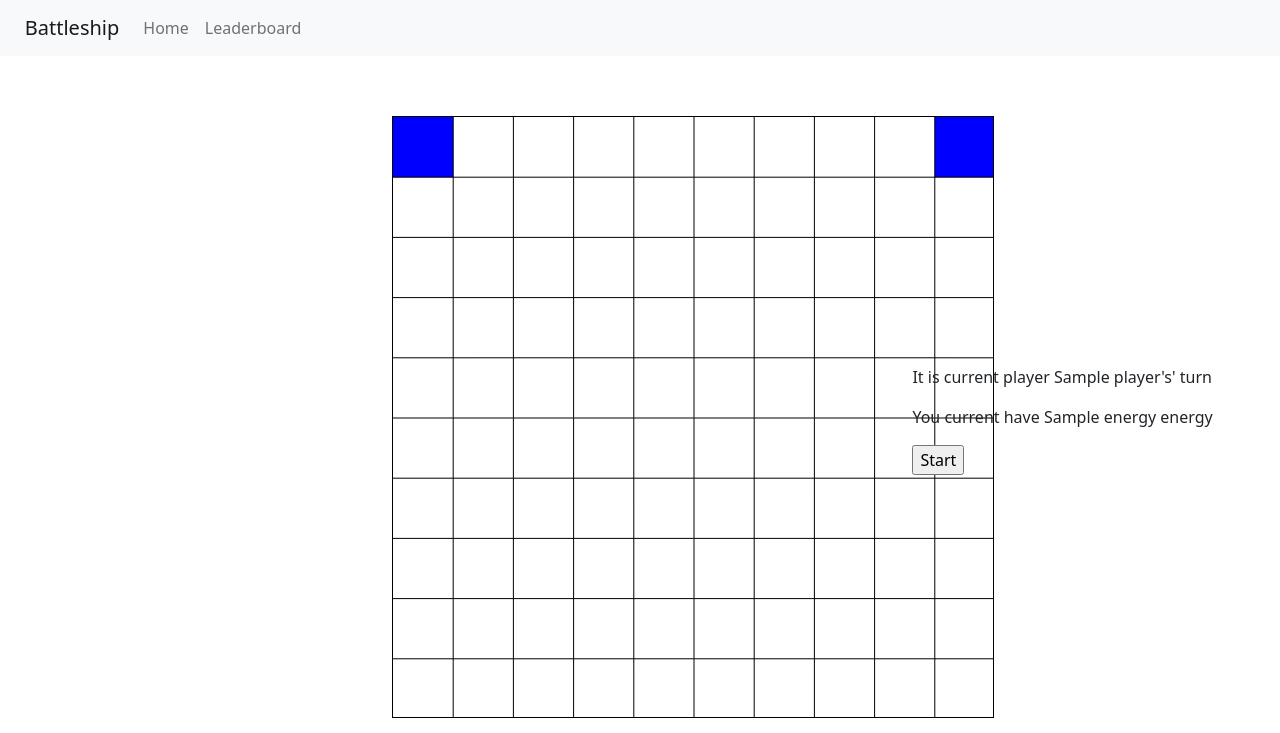
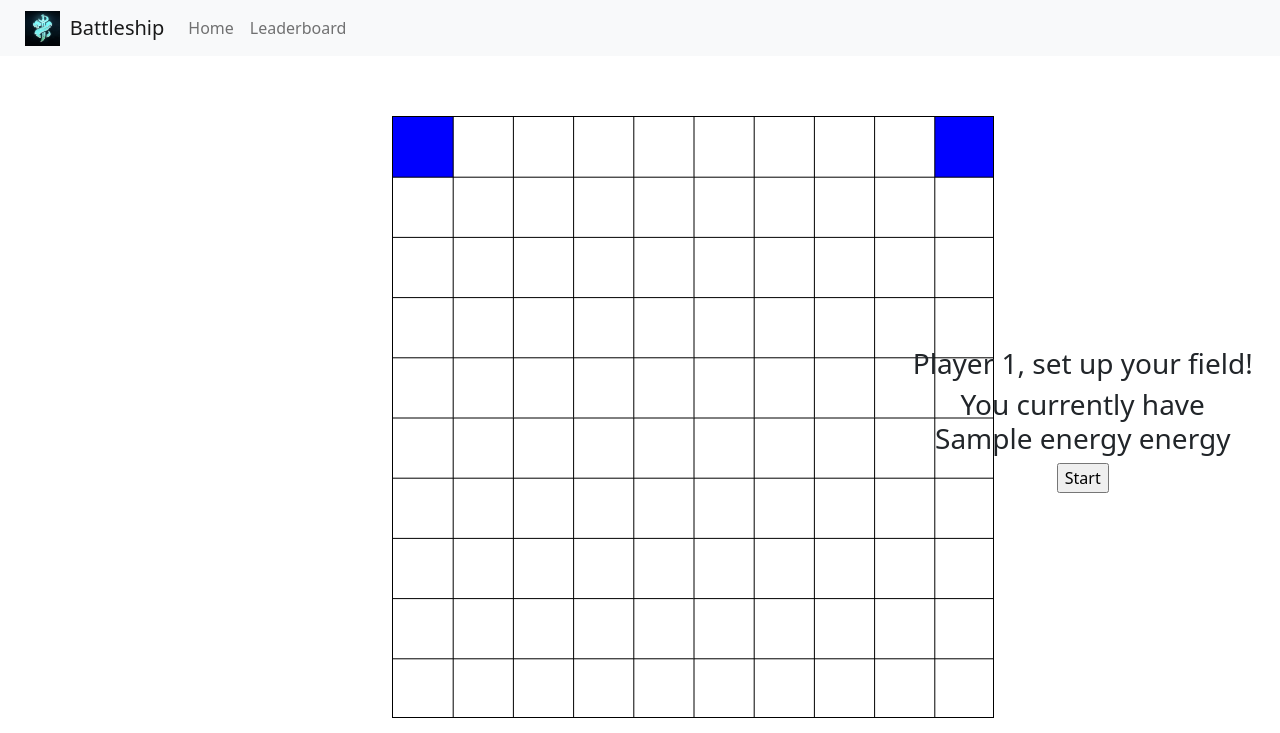
Before and after one commit to kcao20/battleship, a Flask app: template app/templates/index.html in a window 1280 px wide. Shown: the top 733 px of the page. Run offline with Flask 2, Linux system fonts and the light colour scheme; the template is opened without the code that fills it: most values are stand-ins (such as "Sample title", 1, 10 or a date in 2020).

Commit message:
replace alerts with innerhtmlg

```diff
--- a/app/static/js/battleship.js
+++ b/app/static/js/battleship.js
@@ -48,6 +48,7 @@ class Field{
 let currentBoard = document.getElementById("currentBoard");
 let currentBoardContext = currentBoard.getContext("2d");
 let otherBoard = document.getElementById("otherBoard");
+let label = document.getElementsByClassName("label");
 let otherBoardContext = otherBoard.getContext("2d");
 let drag = false;
 let toMoveBoatX = -1;
@@ -208,8 +209,11 @@ function passTurn() {
 function startButtonFunc() {
     if (currentPlayer == 2 && !fieldPlayer2.setupDone) {
         fieldPlayer2.setupDone = true;
-        startButton.style.display = "none"
-        otherBoard.style.display = "inline"
+        startButton.style.display = "none";
+        otherBoard.style.display = "inline";
+        for (let i = 0; i < label.length; i++) {
+            label[i].style.display = "inline";
+          }
         renderEnemyBoard(otherBoardContext, otherField);
     }
     if (!fieldPlayer2.setupDone) {
@@ -220,11 +224,11 @@ function startButtonFunc() {
 }
 
 function gameStart(playerName) {
-    alert("Player "+playerName+", set up your field!");
+    player.innerHTML = "Player " + playerName + ", set up your field!"
 }
 
 function tellPlayerTurn(playerName) {
-    alert("Player "+playerName+", it's your turn!");
+    player.innerHTML = "It is player " + currentPlayer + "'s turn."
 }
 
 function renderEnemyBoard(ctx, boardToRender) {
--- a/app/templates/index.html
+++ b/app/templates/index.html
@@ -14,19 +14,23 @@
 </style>
 
 <div class="container mw-100" id="test">
-  <div class="inv"></div>
   <div class="row mx-auto w-100">
-    <div class="col text-center">
+    <div class="col align-self-center text-center">
       <canvas width="600" height="600" class="board" id="otherBoard" style="display: none"></canvas>
+      <br>
+      <h1 class="label" style="display: none">Your Board</h1>
     </div>
-    <div class="col-5 text-center">
+    <div class="col-5 align-self-center text-center">
       <canvas width="600" height="600" class="board" id="currentBoard"></canvas>
+      <br>
+      <h1 class="label" style="display: none">Enemy Board</h1>
     </div>
-    <div class="col align-self-center">
-      <p>It is current player {{ player }}'s' turn</p>
-      <p>You current have {{ energy }} energy</p>
+    <div class="col align-self-center text-center">
+      <h3 id="player"></h3>
+      <h3 id="energy">You currently have {{ energy }} energy</h3>
       <input type="button" id="start" value="Start"></input>
     </div>
+  </div>
   </div>
 
   <script src="/static/js/battleship.js"></script>
--- a/app/templates/template.html
+++ b/app/templates/template.html
@@ -22,6 +22,7 @@
         style="padding-left: 1%"
       >
         <div class="container-fluid">
+          <img src="/static/images/favicon.ico" width="45" style="padding-right: 10px;">
           <a class="navbar-brand" href="/">Battleship</a>
           <button
             class="navbar-toggler"
@@ -36,8 +37,10 @@
           </button>
           <div class="collapse navbar-collapse" id="navbarSupportedContent">
             <ul class="navbar-nav mr-auto">
-              {{ nav_link('index', 'Home') }} {{ nav_link('leaderboard',
-              'Leaderboard')}}
+              {{ nav_link('index', 'Home') }}
+            </ul>
+            <ul class="navbar-nav mr-auto">
+              {{ nav_link('leaderboard', 'Leaderboard')}}
             </ul>
           </div>
         </div>
```
